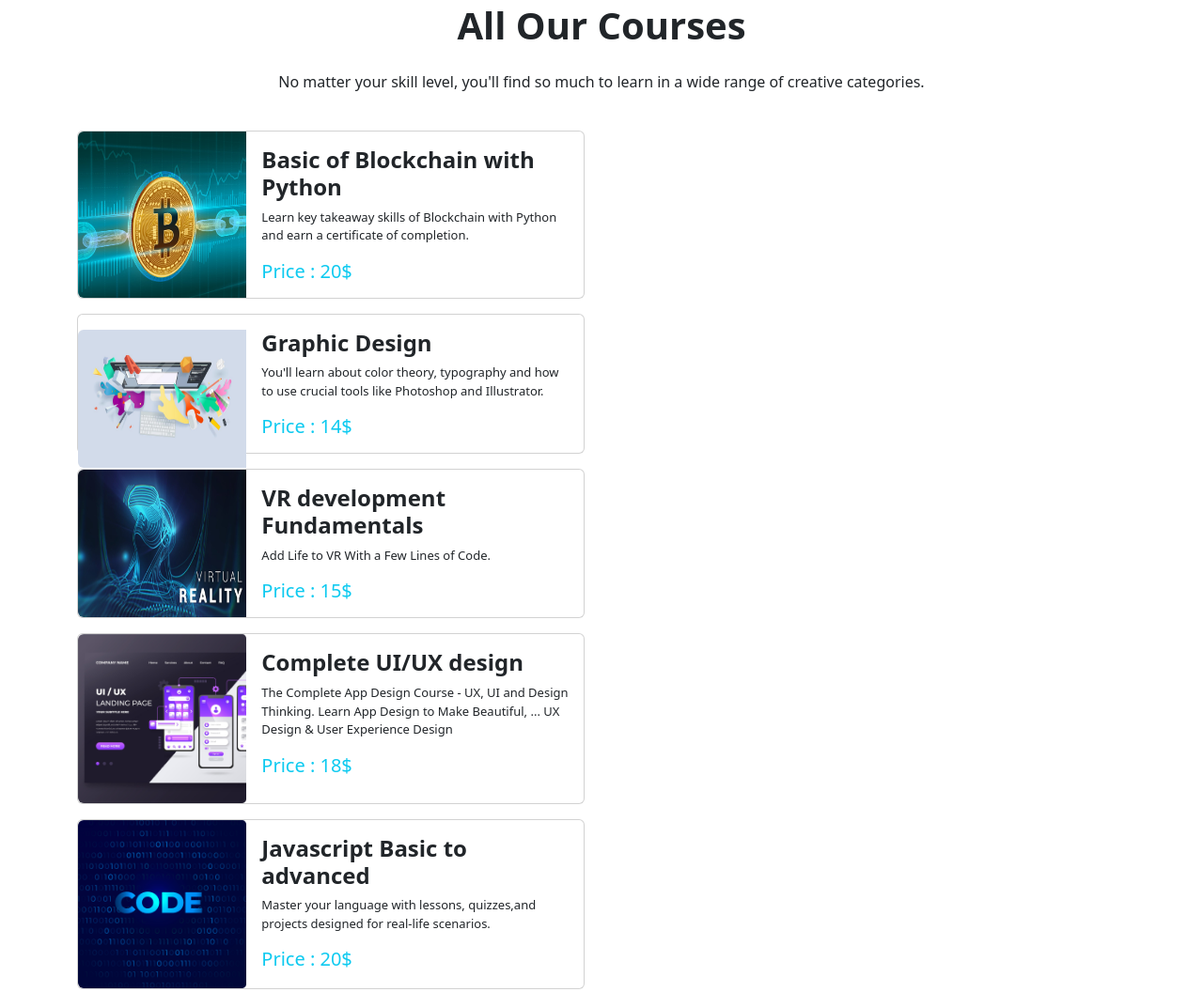
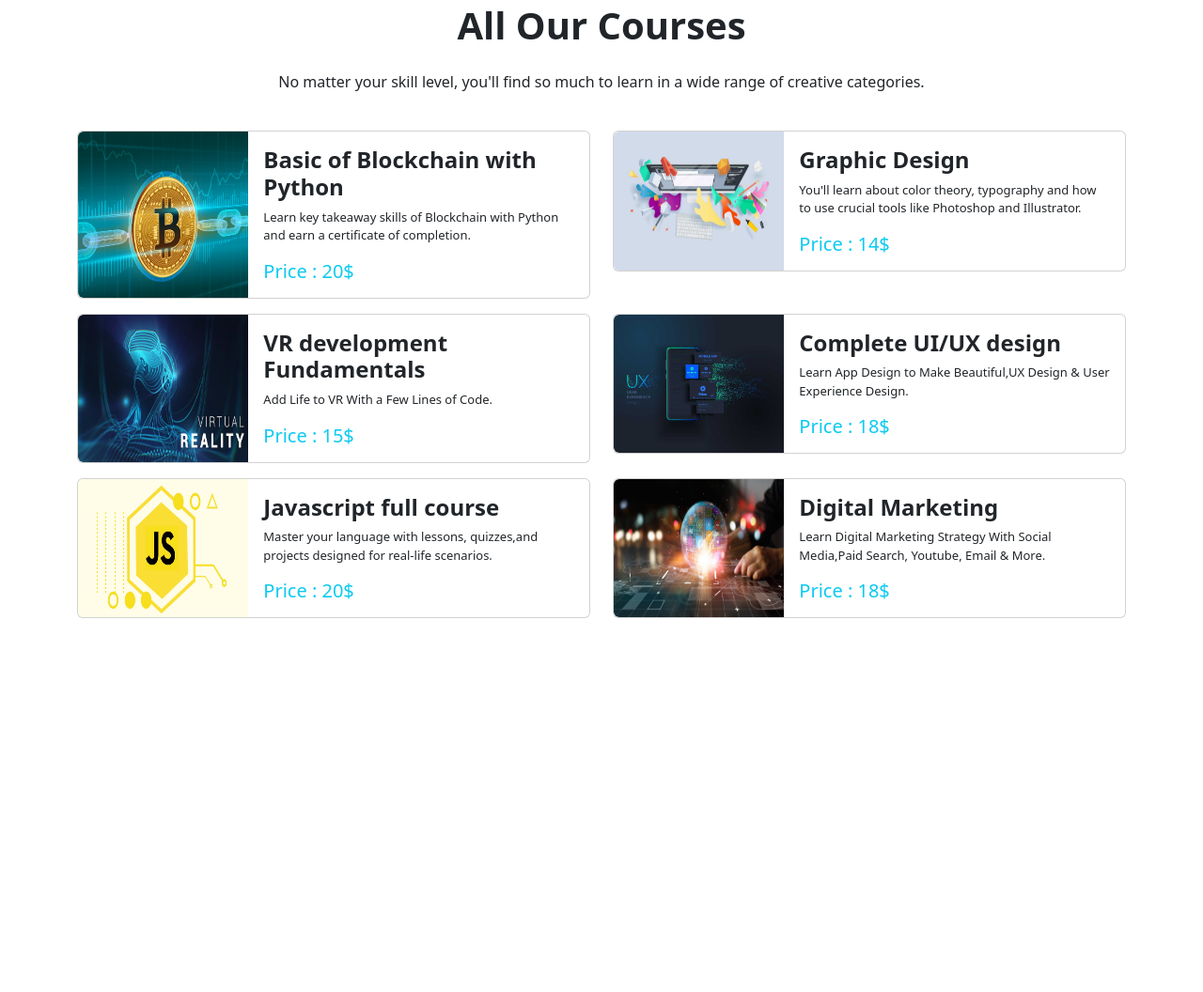
Before and after one commit to HumairaIrin/Edu-HMI, a plain HTML site: page index.html in a window 1280 px wide. Shown: the part 753-1809 px from the top of the page at 94% size. After the commit the page ends 1427 px from the top, so only its background shows below. Drawn offline with nearby package versions, Linux system fonts and the light colour scheme.

Commit message:
courses modified

```diff
--- a/index.html
+++ b/index.html
@@ -48,7 +48,7 @@
                 <div class="carousel-inner mt-3 my-5">
                     <div class="carousel-item active">
                         <img src="images/top banner-1.jpe" class="d-block opacity-50 w-100 " alt="...">
-                        <div style="margin-bottom:20vh;" class="carousel-caption d-none d-md-block">
+                        <div style="margin-bottom:20vh;" class="carousel-caption d-block ">
                             <h5 class="fs-1 text-bold">Develop a passion for learning new things</h5>
                             <p class="mt-3">With the best online courses websites, you can excel at your
                                 career,<br>expand your skillset,or even gain new hobbies and passions.</p>
@@ -57,7 +57,7 @@
                     </div>
                     <div class="carousel-item">
                         <img src="images/top banner-2.jpg" class="d-block opacity-50 w-100" alt="...">
-                        <div style="margin-bottom:20vh ;" class="carousel-caption d-none d-md-block">
+                        <div style="margin-bottom:20vh ;" class="carousel-caption d-block">
                             <h5 class="fs-1 text-bold">Develop a passion for learning new things</h5>
                             <p class="mt-3">With the best online courses websites, you can excel at your
                                 career,<br>expand your skillset,or even gain new hobbies and passions.</p>
@@ -66,7 +66,7 @@
                     </div>
                     <div class="carousel-item">
                         <img src="images/top banner-3.jpg" class="d-block opacity-50 w-100" alt="...">
-                        <div style="margin-bottom:20vh ;" class="carousel-caption d-none d-md-block">
+                        <div style="margin-bottom:20vh ;" class="carousel-caption d-block">
                             <h5 class="fs-1 text-bold">Develop a passion for learning new things</h5>
                             <p class="mt-3">With the best online courses websites, you can excel at your
                                 career,<br>expand your skillset,or even gain new hobbies and passions.</p>
@@ -98,8 +98,10 @@
             </div>
             <!-- courses -->
 
+            <div class="row">
                 <!-- course-1 -->
-            <div class="card mb-3" style="max-width: 540px;">
+                <div class="col-md-12 col-lg-6">
+                    <div class="card mb-3">
                         <div class="row g-0">
                             <div class="col-md-4">
                                 <img src="images/course-1.png" class="img-fluid h-100 rounded-start" alt="...">
@@ -114,11 +116,13 @@
                             </div>
                         </div>
                     </div>
+                </div>
                 <!-- course-2 -->
-            <div class="card mb-3" style="max-width: 540px;">
+                <div class="col-md-12 col-lg-6">
+                    <div class="card mb-3">
                         <div class="row g-0">
                             <div class="col-md-4">
-                        <img src="images/course-2.jpeg" class="img-fluid mt-3 h-100 rounded-start" alt="...">
+                                <img src="images/course-2.jpeg" class="img-fluid h-100 rounded-start" alt="...">
                             </div>
                             <div class="col-md-8">
                                 <div class="card-body">
@@ -130,8 +134,10 @@
                             </div>
                         </div>
                     </div>
+                </div>
                 <!-- course-3 -->
-            <div class="card mb-3" style="max-width: 540px;">
+                <div class="col-md-12 col-lg-6">
+                    <div class="card mb-3">
                         <div class="row g-0">
                             <div class="col-md-4">
                                 <img src="images/course-3.jpg" class="img-fluid h-100 rounded-start" alt="...">
@@ -139,39 +145,43 @@
                             <div class="col-md-8">
                                 <div class="card-body">
                                     <h5 class="card-title fs-4 fw-bold">VR development Fundamentals</h5>
-                            <p style="font-size:small;" class="card-text ">Add Life to VR With a Few Lines of Code.
+                                    <p style="font-size:small;" class="card-text ">Add Life to VR With a Few Lines of
+                                        Code.
                                     </p>
                                     <h5 class="card-text text-semibold text-info">Price : 15$</h5>
                                 </div>
                             </div>
                         </div>
                     </div>
+                </div>
                 <!-- course-4 -->
-            <div class="card mb-3" style="max-width: 540px;">
+                <div class="col-md-12 col-lg-6">
+                    <div class="card mb-3">
                         <div class="row g-0">
                             <div class="col-md-4">
-                        <img src="images/course-4.png" class="img-fluid h-100 rounded-start" alt="...">
+                                <img src="images/course-4.jpg" class="img-fluid h-100 rounded-start" alt="...">
                             </div>
                             <div class="col-md-8">
                                 <div class="card-body">
                                     <h5 class="card-title fs-4 fw-bold">Complete UI/UX design</h5>
-                            <p style="font-size:small;" class="card-text ">The Complete App Design Course - UX,
-                                UI and Design Thinking. Learn App Design to Make Beautiful, ... UX Design & User
-                                Experience Design </p>
+                                    <p style="font-size:small;" class="card-text ">Learn App Design to Make Beautiful,UX
+                                        Design & User Experience Design. </p>
                                     <h5 class="card-text text-semibold text-info">Price : 18$</h5>
                                 </div>
                             </div>
                         </div>
                     </div>
+                </div>
                 <!-- course-5 -->
-            <div class="card mb-3" style="max-width: 540px;">
+                <div class="col-md-12 col-lg-6">
+                    <div class="card mb-3">
                         <div class="row g-0">
                             <div class="col-md-4">
-                        <img src="images/course-5.png" class="img-fluid h-100 rounded-start" alt="...">
+                                <img src="images/course-5.jfif" class="img-fluid h-100 rounded-start" alt="...">
                             </div>
                             <div class="col-md-8">
                                 <div class="card-body">
-                            <h5 class="card-title fs-4 fw-bold">Javascript Basic to advanced</h5>
+                                    <h5 class="card-title fs-4 fw-bold">Javascript full course</h5>
                                     <p style="font-size:small;" class="card-text ">Master your language with lessons,
                                         quizzes,and projects designed for real-life scenarios. </p>
                                     <h5 class="card-text text-semibold text-info">Price : 20$</h5>
@@ -179,11 +189,13 @@
                             </div>
                         </div>
                     </div>
+                </div>
                 <!-- course-6 -->
-            <div class="card mb-3" style="max-width: 540px;">
+                <div class="col-md-12 col-lg-6">
+                    <div class="card mb-3">
                         <div class="row g-0">
                             <div class="col-md-4">
-                        <img src="images/course-6.png" class="img-fluid h-100 rounded-start" alt="...">
+                                <img src="images/course-6.jpeg" class="img-fluid h-100 rounded-start" alt="...">
                             </div>
                             <div class="col-md-8">
                                 <div class="card-body">
@@ -195,6 +207,8 @@
                             </div>
                         </div>
                     </div>
+                </div>
+            </div>
         </section>
     </main>
     <script src="https://cdn.jsdelivr.net/npm/bootstrap@5.2.0/dist/js/bootstrap.bundle.min.js"></script>
```
Also changed, not shown: images/course-4.jpg (added), images/course-4.png (deleted), images/course-5.jfif (added), images/course-5.png (deleted), images/course-6.jpeg (added), images/course-6.png (deleted). Lines whose indentation alone changed are shown as unchanged.
